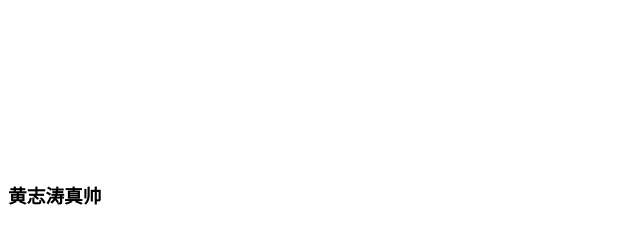
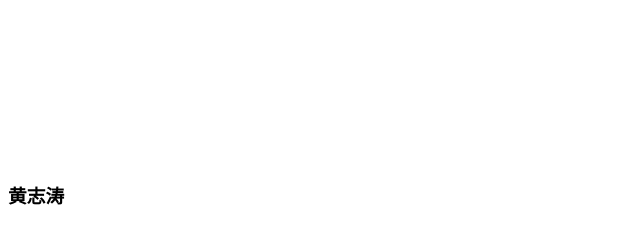
Before and after one commit to hztbryant/myvue, a plain HTML site: page vue/iframe练习.html in a window 1280 px wide. Shown: the full height of the page, 0-640 px from the left. Drawn offline with Linux system fonts and the light colour scheme.

Commit message:
子啊来一次

```diff
--- a/vue/iframe练习.html
+++ b/vue/iframe练习.html
@@ -21,7 +21,7 @@
 
                         <body>
                         <iframe src="http://www.baidu.com" frameborder="0" width="100%" height="300px"></iframe>
-            <h3>黄志涛真帅</h3>
+            <h3>黄志涛</h3>
 
 </body>
 
```
